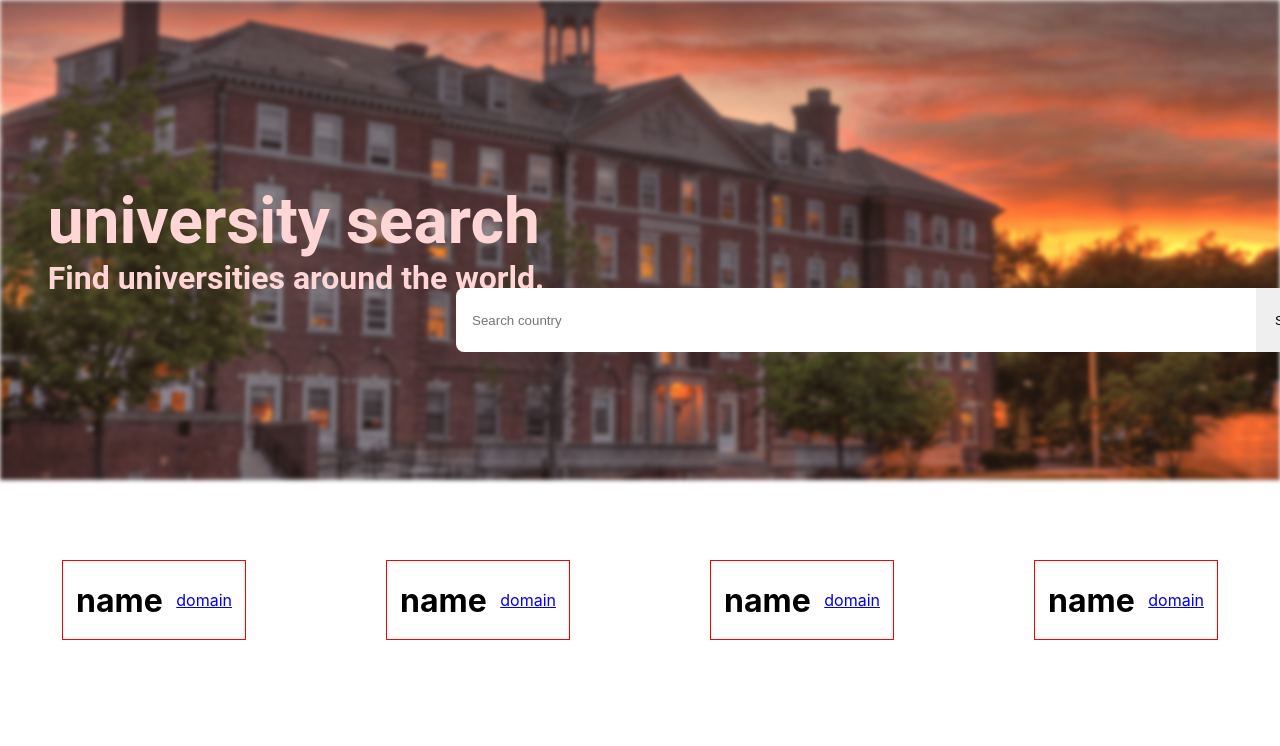
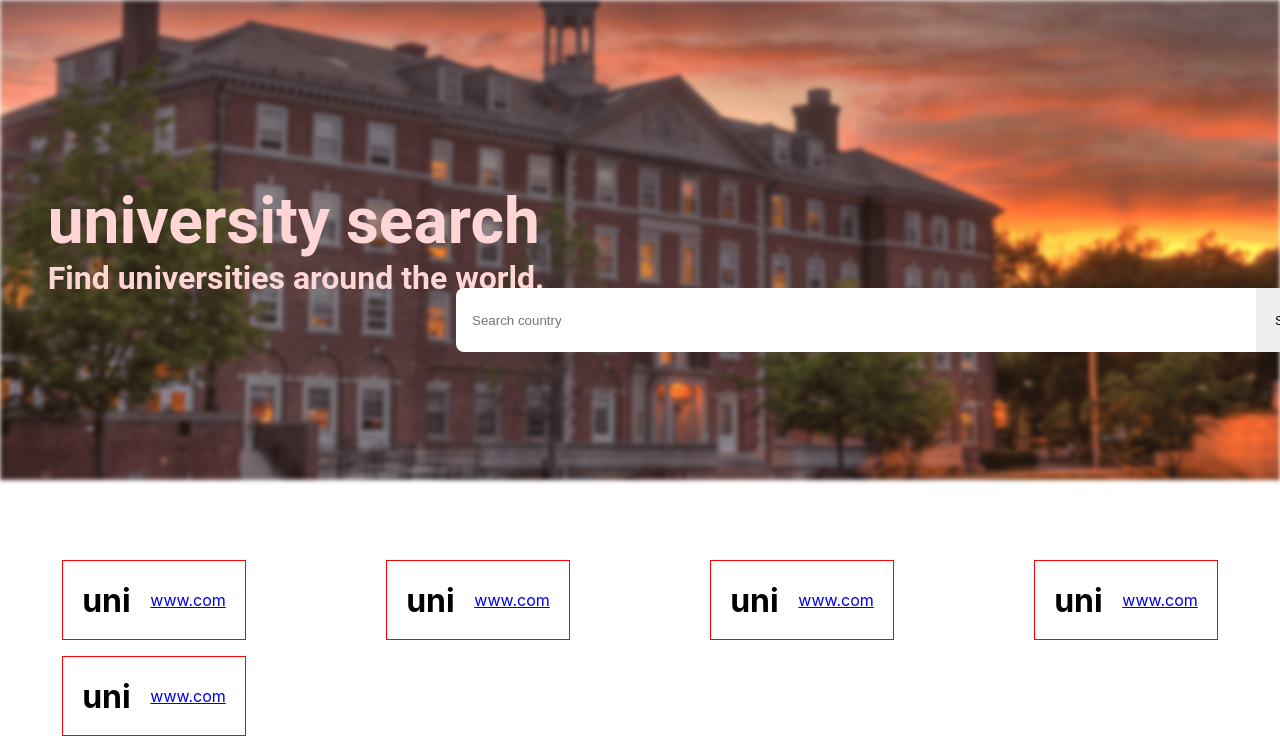
Before and after one commit to caetano-dev/University-List, a React (Create React App) app: page / in a window 1280 px wide. Shown: the top 746 px of the page. Built offline with nearby package versions, Linux system fonts and the light colour scheme.

Commit message:
Adding props and functions

```diff
--- a/src/components/SearchBar.js
+++ b/src/components/SearchBar.js
@@ -1,9 +1,35 @@
 import React from "react";
 import styles from "../styles/components/SearchBar.module.css";
+import { useState, useEffect } from "react";
+
 function SearchBar() {
+  //  const [country, setCountry] = useState("");
+  const [print, setPrint] = useState(false);
+
+  function getCountryName(val) {
+    const inputValue = val.target.value;
+
+    if (inputValue.length && inputValue.trim() !== "") {
+      const formatedCountryName =
+        inputValue[0].toUpperCase() + inputValue.substring(1);
+      //setCountry(formatedCountryName);
+    }
+  }
+  function handleKeypress(e) {
+    if (e.key === "Enter") {
+      setPrint(true);
+    }
+  }
+
   return (
     <div className={styles.container}>
-      <input type="text" placeholder="Search country" />
+      <input
+        type="text"
+        onChange={getCountryName}
+        onKeyPress={handleKeypress}
+        type="text"
+        placeholder="Search country"
+      />
       <button>Search</button>
     </div>
   );
--- a/src/components/UniversityCard.js
+++ b/src/components/UniversityCard.js
@@ -1,11 +1,11 @@
 import React from "react";
 import styles from "../styles/components/UniversityCard.module.css";
 
-function UniversityCard(name, domain, web_page) {
+function UniversityCard({name, web_page, domain}) {
   return (
     <div className={styles.container}>
-      <h1>name</h1>
-      <a href="webpage">domain</a>
+      <h1>{name}</h1>
+      <a href={web_page}>{domain}</a>
     </div>
   );
 }
--- a/src/components/UniversityList.js
+++ b/src/components/UniversityList.js
@@ -1,15 +1,47 @@
 import React from "react";
 import styles from "../styles/components/UniversityList.module.css";
 import UniversityCard from "./UniversityCard";
+import { useState, useEffect } from "react";
 
 function UniversityList() {
+
+  const [universities, setUniversities] = useState([]);
+
+  useEffect(() => {
+    const getUniversities = async () => {
+      try {
+        const response = await fetch(
+          "localhost:8080/api",
+          {
+            method: "POST",
+            mode: "cors",
+            headers: {
+              "Content-Type": "application/json",
+            },
+            body: JSON.stringify({
+              //msg: props.country,
+
+              msg: "brazil",
+            }),
+          }
+        );
+        const data = await response.json();
+        setUniversities(data);
+        //setLoad(false);
+      } catch (e) {
+        console.log(e);
+      }
+    };
+    getUniversities();
+  }, []);
+
   return (
     <div className={styles.container}>
-        {/*include map function here*/}
-      <UniversityCard />
-      <UniversityCard />
-      <UniversityCard />
-      <UniversityCard />
+      <UniversityCard name="uni" web_page="com" domain="www.com" />
+      <UniversityCard name="uni" web_page="com" domain="www.com" />
+      <UniversityCard name="uni" web_page="com" domain="www.com" />
+      <UniversityCard name="uni" web_page="com" domain="www.com" />
+      <UniversityCard name="uni" web_page="com" domain="www.com" />
     </div>
   );
 }
```
